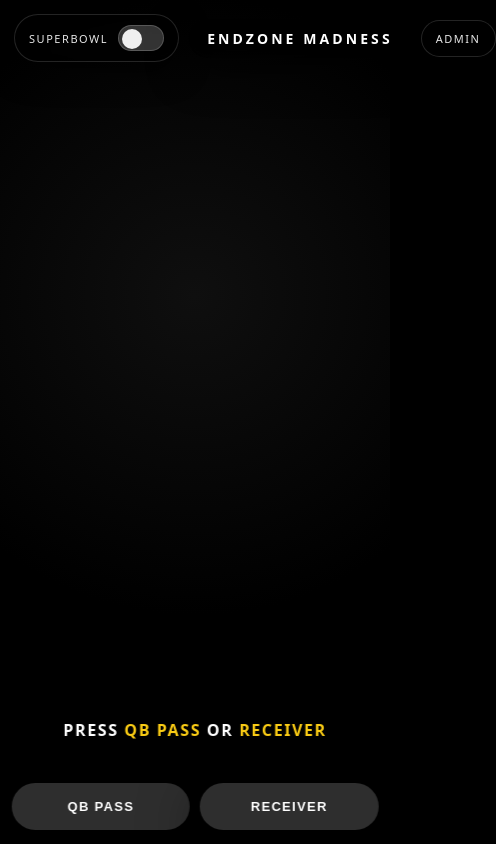
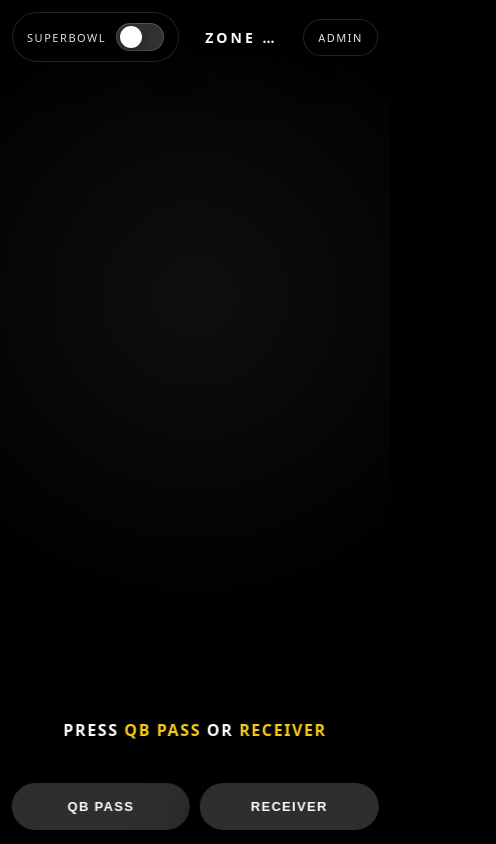
Before and after one commit to theproductbar/hot-seat-football, a website: page public/index.html in a window 390 px wide. Shown: the whole page, 496 px wide, since content can reach past the window. Drawn offline with Linux system fonts and the light colour scheme; no server answers.

Commit message:
Fix top bar layout on mobile (SB toggle + Admin visible)

```diff
--- a/public/index.html
+++ b/public/index.html
@@ -33,115 +33,133 @@
     }
 
     /* =========================
-       ✅ TOP BAR (NO OVERLAP)
-       Left = Superbowl toggle
-       Center = Title
-       Right = Admin
+       ✅ TOP BAR (MOBILE SAFE)
        ========================= */
     .topBar{
       position:absolute;
-      top: calc(14px + env(safe-area-inset-top));
+      top: calc(12px + env(safe-area-inset-top));
       left: 0;
       right: 0;
-      z-index: 110;
-      display: grid;
-      grid-template-columns: 1fr auto 1fr;
-      align-items: center;
+      z-index: 130;
+
+      display:flex;
+      align-items:center;
+      justify-content:space-between;
       gap: 10px;
+
       padding:
-        0 calc(14px + env(safe-area-inset-right))
-        0 calc(14px + env(safe-area-inset-left));
-      pointer-events: none; /* only pills/buttons clickable */
+        0 calc(12px + env(safe-area-inset-right))
+        0 calc(12px + env(safe-area-inset-left));
+
+      pointer-events:none; /* only pills/links clickable */
     }
 
     .topTitle{
-      pointer-events: none;
-      justify-self: center;
-      font-weight: 900;
-      letter-spacing: 0.22em;
-      text-transform: uppercase;
-      font-size: 14px;
-      padding: 10px 18px;
-      border-radius: 999px;
-      background: rgba(0,0,0,0.65);
-      backdrop-filter: blur(10px);
-      box-shadow: 0 12px 40px rgba(0,0,0,0.6);
-      white-space: nowrap;
+      pointer-events:none;
+      font-weight:900;
+      letter-spacing:0.22em;
+      text-transform:uppercase;
+      font-size:14px;
+      padding:10px 16px;
+      border-radius:999px;
+      background:rgba(0,0,0,0.65);
+      backdrop-filter:blur(10px);
+      box-shadow:0 12px 40px rgba(0,0,0,0.6);
+      white-space:nowrap;
+
+      /* ✅ prevents overlap; title shrinks on small screens */
+      max-width: 44vw;
+      overflow: hidden;
+      text-overflow: ellipsis;
+      text-align:center;
     }
 
-    /* Left pill: Superbowl toggle */
+    /* =========================
+       ✅ ADMIN button (always visible)
+       ========================= */
+    .adminLink{
+      pointer-events:auto;
+      font-size:11px;
+      letter-spacing:0.14em;
+      text-transform:uppercase;
+      padding:10px 14px;
+      border-radius:999px;
+      background:rgba(0,0,0,0.45);
+      border:1px solid rgba(255,255,255,0.14);
+      backdrop-filter: blur(10px);
+      box-shadow:0 10px 30px rgba(0,0,0,0.55);
+      color:rgba(255,255,255,0.9);
+      text-decoration:none;
+      user-select:none;
+      white-space:nowrap;
+    }
+    .adminLink:hover{ background:rgba(0,0,0,0.6); }
+    .adminLink:active{ transform: translateY(1px); }
+
+    /* =========================
+       ✅ SUPERBOWL toggle pill (left)
+       ========================= */
     .sbPill{
-      justify-self: start;
-      display: inline-flex;
-      align-items: center;
-      gap: 10px;
-      padding: 10px 14px;
-      border-radius: 999px;
-      background: rgba(0,0,0,0.45);
-      border: 1px solid rgba(255,255,255,0.14);
+      pointer-events:auto;
+      display:flex;
+      align-items:center;
+      gap:10px;
+      padding:10px 14px;
+      border-radius:999px;
+      background:rgba(0,0,0,0.45);
+      border:1px solid rgba(255,255,255,0.14);
       backdrop-filter: blur(10px);
-      box-shadow: 0 10px 30px rgba(0,0,0,0.55);
-      pointer-events: auto;
-      user-select: none;
+      box-shadow:0 10px 30px rgba(0,0,0,0.55);
+      white-space:nowrap;
+    }
+    .sbLabel{
+      font-size:11px;
+      letter-spacing:0.14em;
+      text-transform:uppercase;
+      color:rgba(255,255,255,0.88);
     }
 
-    .sbLabel{
-      font-size: 11px;
-      letter-spacing: 0.14em;
-      text-transform: uppercase;
-      color: rgba(255,255,255,0.9);
-      white-space: nowrap;
+    /* Toggle switch */
+    .switch{
+      position:relative;
+      width:48px;
+      height:28px;
+      display:inline-block;
+    }
+    .switch input{ display:none; }
+    .slider{
+      position:absolute;
+      cursor:pointer;
+      inset:0;
+      background:rgba(255,255,255,0.20);
+      border:1px solid rgba(255,255,255,0.16);
+      transition:.2s;
+      border-radius:999px;
+    }
+    .slider:before{
+      content:"";
+      position:absolute;
+      height:22px;
+      width:22px;
+      left:3px;
+      top:50%;
+      transform:translateY(-50%);
+      background:#fff;
+      border-radius:50%;
+      transition:.2s;
+      box-shadow: 0 8px 20px rgba(0,0,0,0.5);
+    }
+    .switch input:checked + .slider{
+      background: rgba(250,204,21,0.55);
+      border-color: rgba(250,204,21,0.35);
+    }
+    .switch input:checked + .slider:before{
+      transform:translate(20px,-50%);
     }
 
-    .sbSwitch{
-      position: relative;
-      width: 46px;
-      height: 26px;
-      border-radius: 999px;
-      background: rgba(255,255,255,0.20);
-      border: 1px solid rgba(255,255,255,0.18);
-      cursor: pointer;
-      flex: 0 0 auto;
-    }
-    .sbKnob{
-      position: absolute;
-      top: 3px;
-      left: 3px;
-      width: 20px;
-      height: 20px;
-      border-radius: 999px;
-      background: rgba(255,255,255,0.92);
-      transition: transform 160ms ease;
-    }
-    .sbSwitch.on{
-      background: rgba(250,204,21,0.35);
-      border-color: rgba(250,204,21,0.40);
-    }
-    .sbSwitch.on .sbKnob{
-      transform: translateX(20px);
-    }
-
-    /* Right: Admin */
-    .adminLink{
-      justify-self: end;
-      pointer-events: auto;
-      font-size: 11px;
-      letter-spacing: 0.14em;
-      text-transform: uppercase;
-      padding: 10px 14px;
-      border-radius: 999px;
-      background: rgba(0,0,0,0.45);
-      border: 1px solid rgba(255,255,255,0.14);
-      backdrop-filter: blur(10px);
-      box-shadow: 0 10px 30px rgba(0,0,0,0.55);
-      color: rgba(255,255,255,0.9);
-      text-decoration: none;
-      user-select: none;
-      white-space: nowrap;
-    }
-    .adminLink:hover{ background: rgba(0,0,0,0.6); }
-    .adminLink:active{ transform: translateY(1px); }
-
+    /* =========================
+       Main image + overlays
+       ========================= */
     #image{
       max-width:100vw;
       max-height:100vh;
@@ -243,7 +261,7 @@
 
     .disabled{ opacity:.35; pointer-events:none; }
 
-    /* ===== Touchdown Flash #1 (color) — LONGER ===== */
+    /* Touchdown Flash */
     .flash{
       position:absolute;
       inset:0;
@@ -264,7 +282,6 @@
       100%{opacity:0}
     }
 
-    /* ===== Touchdown Flash #2 (white strobe) — LONGER ===== */
     #tdFlash{
       position:fixed;
       inset:0;
@@ -291,16 +308,17 @@
 <body>
   <div class="stage">
 
-    <!-- ✅ NEW TOP BAR (SB toggle + title + admin) -->
+    <!-- ✅ TOP BAR -->
     <div class="topBar">
-      <div class="sbPill" id="sbPill">
-        <div class="sbLabel">Superbowl</div>
-        <div class="sbSwitch" id="sbSwitch" role="switch" aria-checked="false">
-          <div class="sbKnob"></div>
-        </div>
+      <div class="sbPill">
+        <span class="sbLabel">SUPERBOWL</span>
+        <label class="switch" title="Superbowl Mode">
+          <input id="sbToggle" type="checkbox">
+          <span class="slider"></span>
+        </label>
       </div>
 
-      <div class="topTitle">Endzone Madness</div>
+      <div class="topTitle">Zone Madness</div>
 
       <a class="adminLink" href="/admin.html">ADMIN</a>
     </div>
@@ -324,7 +342,6 @@
 
   <div id="tdFlash"></div>
 
-  <!-- ✅ Crowd sound -->
   <audio id="tdAudio" preload="auto" src="/sounds/td-crowd.mp3"></audio>
 
   <script>
@@ -343,20 +360,14 @@
     const btnQB = document.getElementById("btnQB");
     const btnReceiver = document.getElementById("btnReceiver");
 
-    // ===== SB MODE toggle (localStorage) =====
-    const sbSwitch = document.getElementById("sbSwitch");
-    const SB_KEY = "SB_MODE";
+    const sbToggle = document.getElementById("sbToggle");
+    const SB_KEY = "SB_MODE_ON";
 
-    function isSB(){
-      return localStorage.getItem(SB_KEY) === "1";
-    }
-    function setSB(on){
-      localStorage.setItem(SB_KEY, on ? "1" : "0");
-      sbSwitch.classList.toggle("on", on);
-      sbSwitch.setAttribute("aria-checked", on ? "true" : "false");
-    }
-    setSB(isSB());
-    sbSwitch.addEventListener("click", () => setSB(!isSB()));
+    // load toggle state
+    sbToggle.checked = localStorage.getItem(SB_KEY) === "1";
+    sbToggle.addEventListener("change", () => {
+      localStorage.setItem(SB_KEY, sbToggle.checked ? "1" : "0");
+    });
 
     let spinning = false, spinInterval = null;
 
@@ -372,16 +383,14 @@
       btnReceiver.classList.toggle("disabled", d);
     }
 
-    // ✅ Unlock audio WITHOUT sound
+    // Unlock audio silently
     let audioUnlocked = false;
     function unlockAudioOnce(){
       if (audioUnlocked) return;
       audioUnlocked = true;
-
       try{
         tdAudio.volume = 0;
         tdAudio.muted = true;
-
         const p = tdAudio.play();
         if (p && p.then){
           p.then(()=>{
@@ -401,10 +410,8 @@
       try{
         tdAudio.pause();
         tdAudio.currentTime = 0;
-
         tdAudio.muted = false;
         tdAudio.volume = 1;
-
         const p = tdAudio.play();
         if (p && p.catch) p.catch(()=>{});
       }catch{}
@@ -433,13 +440,11 @@
       if(spinning) return;
       spinning = true;
       setButtonsDisabled(true);
-
       unlockAudioOnce();
 
       img.style.display = "block";
       spinLabel.textContent = type==="QB" ? "QB PASSING…" : "CATCHING…";
       spinLabel.style.display = "block";
-
       bottomPill.style.visibility = "hidden";
 
       const duration = type==="QB" ? QB_SPIN_MS : RECEIVER_SPIN_MS;
@@ -462,7 +467,7 @@
             const p = await fetchJSON("/api/random-player");
             bottomPill.innerHTML = `PASS TO: <span class="gold">${p.name}</span>`;
           }else{
-            const mode = isSB() ? "sb" : "normal";
+            const mode = sbToggle.checked ? "sb" : "normal";
             const c = await fetchJSON(`/api/random-catch?mode=${mode}`);
             bottomPill.innerHTML = `CATCH: <span class="gold">${c.catch}</span>`;
             if(String(c.catch).toUpperCase().includes("TOUCHDOWN")) playTD();
@@ -472,7 +477,6 @@
         }
 
         bottomPill.style.visibility = "visible";
-
         spinLabel.style.display = "none";
         spinning = false;
         setButtonsDisabled(false);
```
